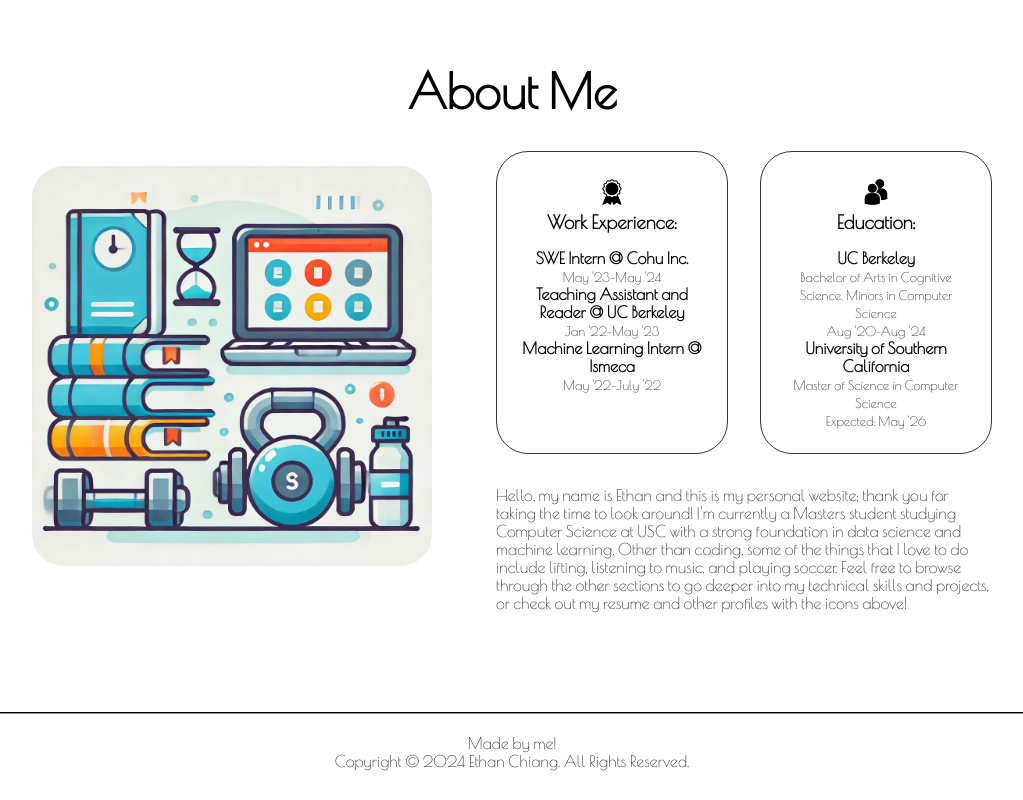
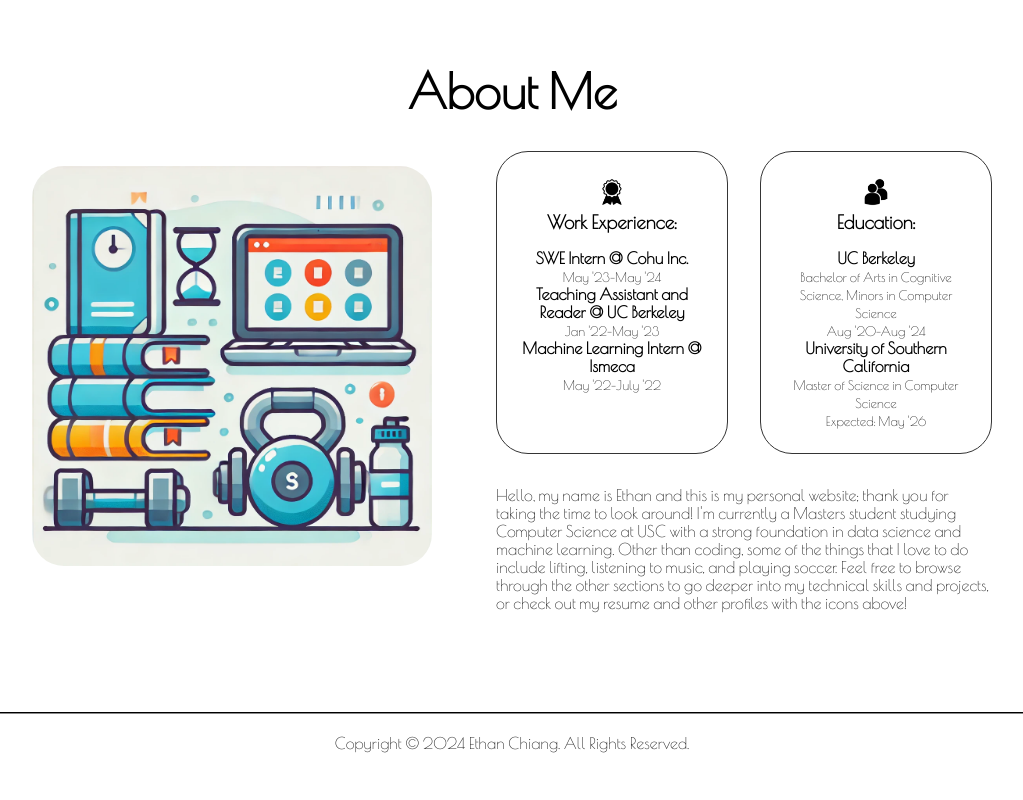
Before and after one commit to 3E3than/Personal-Portfolio, a plain HTML site: page index.html in a window 1280 px wide. Shown: the part 857-1657 px from the top of the page, without its empty margins (128-1151 px from the left). Drawn offline with nearby package versions, Linux system fonts and the light colour scheme.

Commit message:
update footer

```diff
--- a/index.html
+++ b/index.html
@@ -104,7 +104,6 @@
         </section>
         <footer>
             <hr>
-            <p>Made by me!</p>
             <p>Copyright &#169; 2024 Ethan Chiang. All Rights Reserved.</p>
         </footer>
         <script src = "script.js"></script>
```
Also changed, not shown: contact.html (+0 -1 lines), experience.html (+0 -1 lines), projects.html (+0 -1 lines).
